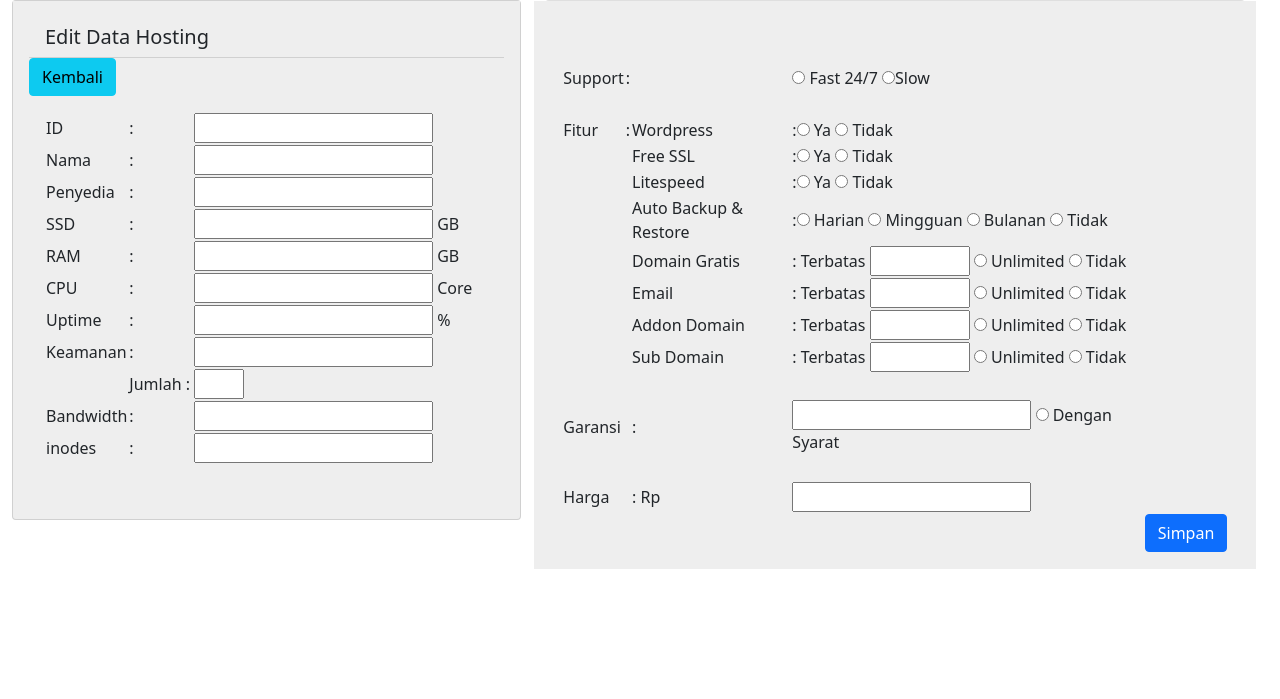
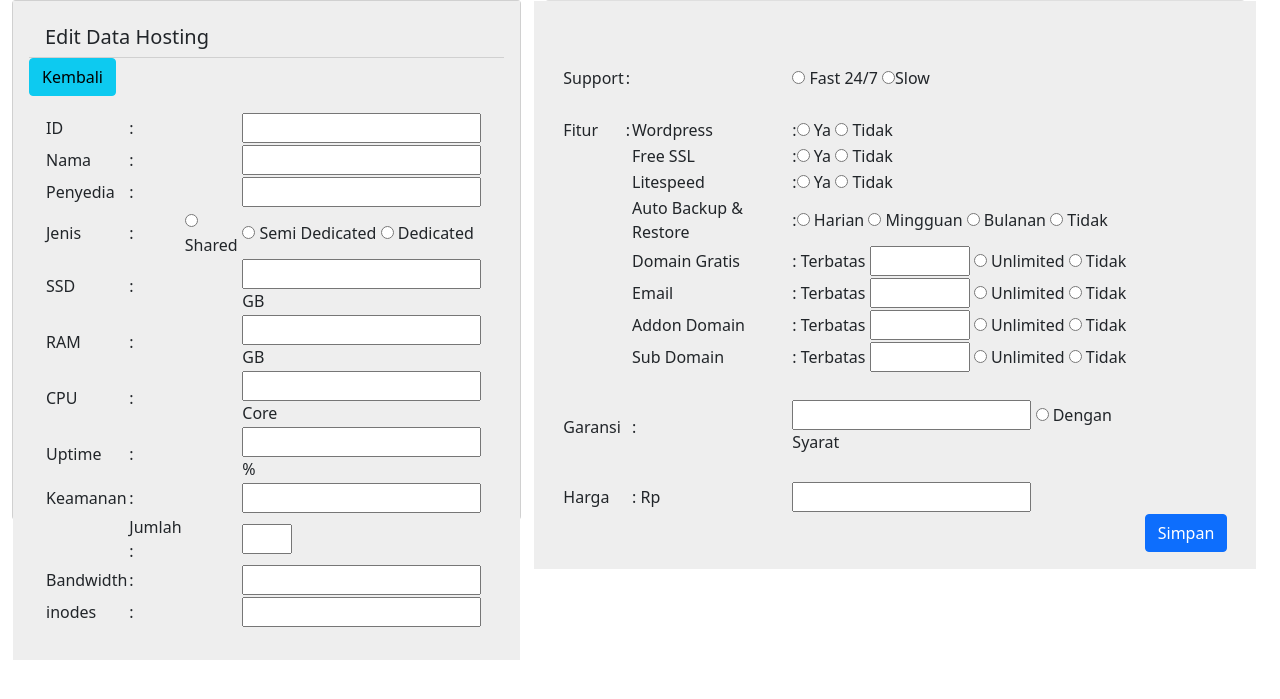
Before and after one commit to suryamaris/Pemilihan-Hosting-Metode-MOORA, a CodeIgniter app: page /hosting/index.php/datahosting/edit_data/1 in a window 1280 px wide. Shown: the part 56-755 px from the top of the page. Run offline with CodeIgniter, Linux system fonts and the light colour scheme; data that the repository does not hold is empty.

Commit message:
Tambah tabel jenis

```diff
--- a/application/controllers/datahosting.php
+++ b/application/controllers/datahosting.php
@@ -100,7 +100,7 @@ class dataHosting extends CI_Controller
 		$nilai = $this->data_model->getWhere('nilai', array('id' => $id));
 		$fitur = $this->data_model->getWhere('fitur', array('id' => $id));
 		$data = array(
-			'id' => $hosting[0]['id'], 'nama' => $hosting[0]['nama'], 'penyedia' => $hosting[0]['penyedia'], 'uptime' => $hosting[0]['uptime'], 'ssd' => $hosting[0]['ssd'], 'ram' => $hosting[0]['ram'], 'cpu' => $hosting[0]['cpu'], 'bandwidth' => $hosting[0]['bandwidth'], 'inode' => $hosting[0]['inode'], 'support' => $hosting[0]['support'], 'fitur' => $hosting[0]['fitur'], 'garansi' => $hosting[0]['garansi'], 'harga' => $hosting[0]['harga'], 'keamanan' => $hosting[0]['keamanan'], 'jumlah' => $nilai[0]['keamanan']
+			'id' => $hosting[0]['id'], 'nama' => $hosting[0]['nama'], 'penyedia' => $hosting[0]['penyedia'], 'jenis' => $hosting[0]['jenis'], 'uptime' => $hosting[0]['uptime'], 'ssd' => $hosting[0]['ssd'], 'ram' => $hosting[0]['ram'], 'cpu' => $hosting[0]['cpu'], 'bandwidth' => $hosting[0]['bandwidth'], 'inode' => $hosting[0]['inode'], 'support' => $hosting[0]['support'], 'fitur' => $hosting[0]['fitur'], 'garansi' => $hosting[0]['garansi'], 'harga' => $hosting[0]['harga'], 'keamanan' => $hosting[0]['keamanan'], 'jumlah' => $nilai[0]['keamanan']
 		);
 		$data += array(
 			'email' => $fitur[0]['email'],
--- a/application/models/data_model.php
+++ b/application/models/data_model.php
@@ -82,6 +82,7 @@ class Data_model extends CI_Model
 			'id' => $this->input->post('id'),
 			'nama' => $this->input->post('nama'),
 			'penyedia' => $this->input->post('penyedia'),
+			'jenis' => $this->input->post('jenis'),
 			'uptime' => $this->input->post('uptime'),
 			'ssd' => $ssd, 'ram' => $this->input->post('ram'),
 			'cpu' => $this->input->post('cpu'),
@@ -112,8 +113,17 @@ class Data_model extends CI_Model
 			$support = 5;
 		else
 			$support = 3;
+
+		$jenis = $this->input->post('jenis');
+		if ($jenis == 'Shared')
+			$jenis = 1;
+		elseif ($jenis == 'Semi Dedicated')
+			$jenis = 3;
+		else
+			$jenis = 5;
 		$dataNilai = array(
 			'id' => $this->input->post('id'),
+			'jenis' => $jenis,
 			'keamanan' => $this->input->post('jumlah'),
 			'uptime' => $this->input->post('uptime'),
 			'ssd' => $ssd, 'ram' => $this->input->post('ram'), 'cpu' => $this->input->post('cpu'), 'bandwidth' => $bandwith, 'inode' => $inode, 'support' => $support, 'fitur' => $fitur, 'garansi' => $this->input->post('garansi'), 'harga' => $this->input->post('harga')
--- a/application/views/data_hosting.php
+++ b/application/views/data_hosting.php
@@ -5,6 +5,7 @@
 			<th scope="col">ID</th>
 			<th scope="col">Nama</th>
 			<th scope="col">Penyedia</th>
+			<th scope="col">Jenis</th>
 			<th scope="col">ssd</th>
 			<th scope="col">ram</th>
 			<th scope="col">cpu</th>
@@ -25,6 +26,7 @@
 				</td>
 				<td scope="row"><?php echo $hosting['nama']; ?></td>
 				<td scope="row"><?php echo $hosting['penyedia']; ?></td>
+				<td scope="row"><?php echo $hosting['jenis']; ?></td>
 				<td scope="row"><?php echo $hosting['ssd']; ?> <?php if ($hosting['ssd'] != 'Unlimited') echo (' GB');  ?></td>
 				<td scope="row"><?php echo $hosting['ram']; ?> GB</td>
 				<td scope="row"><?php echo $hosting['cpu']; ?> core</td>
--- a/application/views/form_edit.php
+++ b/application/views/form_edit.php
@@ -29,6 +29,15 @@
 											<td>:</td>
 											<td></td>
 											<td><input type="text" name="penyedia" value="<?= $penyedia ?>"></td>
+										</tr>
+										<tr>
+											<td>Jenis</td>
+											<td>:</td>
+											<td><input type="radio" name="jenis" value="Shared" <?php if ($jenis == 'Shared') echo 'checked'; ?>> Shared
+											</td>
+											<td> <input type="radio" name="jenis" value="Semi Dedicated" <?php if ($jenis == 'Semi Dedicated') echo 'checked'; ?>> Semi Dedicated
+												<input type="radio" name="jenis" value="Dedicated" <?php if ($jenis == 'Dedicated') echo 'checked'; ?>> Dedicated
+											</td>
 										</tr>
 										<tr>
 											<td>SSD</td>
```
Also changed, not shown: application/views/form_add.php (+9 -0 lines).
